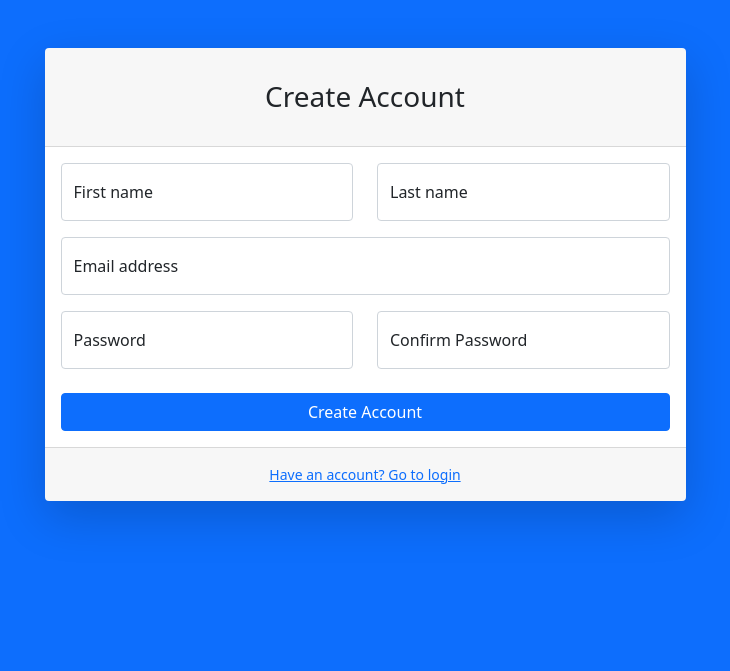
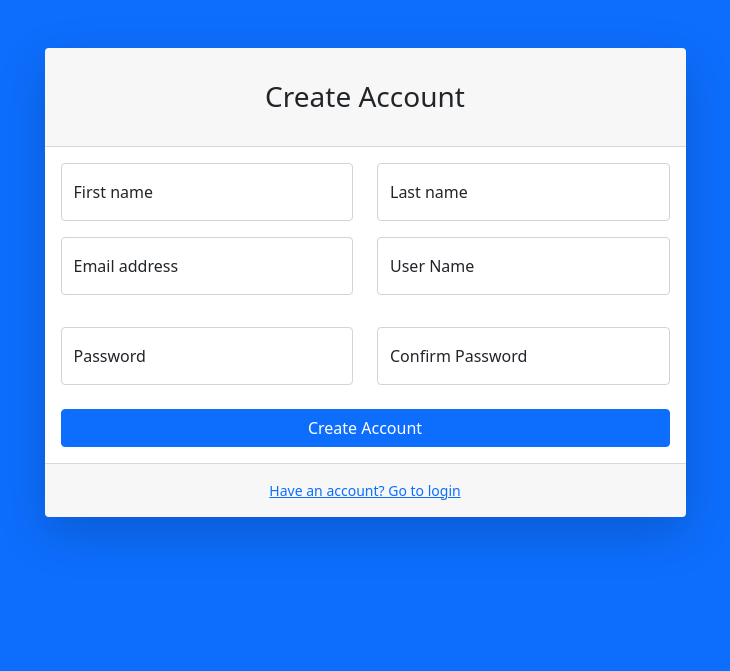
Before and after one commit to Tisha-I/Intrust, a PHP site: page /register.php in a window 1280 px wide. Shown: the top 671 px of the page, without its empty margins (275-1005 px from the left). Run offline with PHP 8.4, Linux system fonts and the light colour scheme; some libraries are stand-ins or nearby versions.

```diff
--- a/admin/allOrder.php
+++ b/admin/allOrder.php
@@ -5,7 +5,7 @@
     if(isset($_SESSION["login"])){
         include "header.php";
 
-        $query1 = "SELECT orders.id, company.name, company.email, company.phone, orders.created_at, idcard.quantity, idcard.template, orders.status  FROM orders join company on orders.company_id=company.id join idcard on orders.card_id=idcard.id;";
+        $query1 = "SELECT orders.id, company.name, company.email, company.phone, orders.created_at, idcard.quantity, idcard.template,orders.processed_at, orders.processed_by, orders.status  FROM orders join company on orders.company_id=company.id join idcard on orders.card_id=idcard.id;";
         $result1 = mysqli_query($link, $query1);
 ?>
 
--- a/admin/canceledTable.php
+++ b/admin/canceledTable.php
@@ -6,7 +6,7 @@
 
         include "header.php";
 
-        $query1 = "SELECT orders.id, company.name, company.email, company.phone, orders.created_at, idcard.quantity, idcard.template, orders.status  FROM orders join company on orders.company_id=company.id join idcard on orders.card_id=idcard.id WHERE orders.status='canceled';";
+        $query1 = "SELECT orders.id, company.name, company.email, company.phone, orders.created_at, idcard.quantity, idcard.template,orders.processed_at, orders.processed_by, orders.status  FROM orders join company on orders.company_id=company.id join idcard on orders.card_id=idcard.id WHERE orders.status='canceled';";
         $result1 = mysqli_query($link, $query1);
     ?>
 
--- a/admin/deliveredTable.php
+++ b/admin/deliveredTable.php
@@ -4,7 +4,7 @@
     include("./connection.php");
     if(isset($_SESSION["login"])){
         include "header.php";
-        $query1 = "SELECT orders.id, company.name, company.email, company.phone, orders.created_at, idcard.quantity, idcard.template, orders.status  FROM orders join company on orders.company_id=company.id join idcard on orders.card_id=idcard.id WHERE orders.status='delivered';";
+        $query1 = "SELECT orders.id, company.name, company.email, company.phone, orders.created_at, idcard.quantity, idcard.template,orders.processed_at, orders.processed_by, orders.status  FROM orders join company on orders.company_id=company.id join idcard on orders.card_id=idcard.id WHERE orders.status='delivered';";
         $result1 = mysqli_query($link, $query1);
 
 ?>
--- a/admin/index.php
+++ b/admin/index.php
@@ -65,9 +65,6 @@
                                             </div>
                                         </form>
                                     </div>
-                                    <div class="card-footer text-center py-3">
-                                        <div class="small"><a href="register.html">Need an account? Sign up!</a></div>
-                                    </div>
                                 </div>
                             </div>
                         </div>
--- a/admin/pendingTable.php
+++ b/admin/pendingTable.php
@@ -2,7 +2,7 @@
     include("./connection.php");
     session_start();
     if(isset($_SESSION["login"])){
-        $query1 = "SELECT orders.id, company.name, company.email, company.phone, orders.created_at, idcard.quantity, idcard.template, orders.status  FROM orders join company on orders.company_id=company.id join idcard on orders.card_id=idcard.id WHERE orders.status='pending';";
+        $query1 = "SELECT orders.id, company.name, company.email, company.phone, orders.created_at, idcard.quantity, idcard.template,orders.processed_at, orders.processed_by, orders.status  FROM orders join company on orders.company_id=company.id join idcard on orders.card_id=idcard.id WHERE orders.status='pending';";
         $result1 = mysqli_query($link, $query1);
         include "header.php";
   ?>
--- a/admin/register.php
+++ b/admin/register.php
@@ -1,3 +1,31 @@
+<?php
+
+    include ("./connection.php");
+
+    if (isset($_POST['submit'])) {
+        $fname = $_POST['fname'];
+        $lname = $_POST['lname'];
+        $email = $_POST['email'];
+        $username = $_POST['username'];
+        $password = $_POST['password'];
+        $repassword = $_POST['retyped_password'];
+
+        if ($password === $repassword) {
+            $reg = "INSERT INTO  user (`fname`, `lname`, `username`, `password`, `email`) VALUES('$fname', '$lname', '$username', '$password', '$email');";
+
+            $res = mysqli_query($link, $reg);
+                if($res)
+                    header('location:index.php');
+                else
+                    echo "User not registered. Please retry!";
+            }else{
+                echo "Password mismatch";
+                header('location: register.php');
+
+            }
+        }
+?>
+
 <!DOCTYPE html>
 <html lang="en">
     <head>
@@ -20,46 +48,56 @@
                                 <div class="card shadow-lg border-0 rounded-lg mt-5">
                                     <div class="card-header"><h3 class="text-center font-weight-light my-4">Create Account</h3></div>
                                     <div class="card-body">
-                                        <form>
+                                        <form method="post" action="register.php">
                                             <div class="row mb-3">
                                                 <div class="col-md-6">
                                                     <div class="form-floating mb-3 mb-md-0">
-                                                        <input class="form-control" id="inputFirstName" type="text" placeholder="Enter your first name" />
+                                                        <input class="form-control" id="inputFirstName" name="fname" type="text" placeholder="Enter your first name" />
                                                         <label for="inputFirstName">First name</label>
                                                     </div>
                                                 </div>
                                                 <div class="col-md-6">
                                                     <div class="form-floating">
-                                                        <input class="form-control" id="inputLastName" type="text" placeholder="Enter your last name" />
+                                                        <input class="form-control" name="lname" id="inputLastName" type="text" placeholder="Enter your last name" />
                                                         <label for="inputLastName">Last name</label>
                                                     </div>
                                                 </div>
                                             </div>
-                                            <div class="form-floating mb-3">
-                                                <input class="form-control" id="inputEmail" type="email" placeholder="name@example.com" />
-                                                <label for="inputEmail">Email address</label>
+                                            <div class="row mb-3">
+                                                <div class="col-md-6">
+                                                    <div class="form-floating mb-3 ">
+                                                        <input class="form-control" name="email" id="inputEmail" type="email" placeholder="name@example.com" />
+                                                        <label for="inputEmail">Email address</label>
+                                                    </div>
+                                                </div>
+                                                <div class="col-md-6">
+                                                    <div class="form-floating">
+                                                        <input class="form-control" name="username" id="unsername" type="text" placeholder="" />
+                                                        <label for="unsername">User Name</label>
+                                                    </div>
+                                                </div>
                                             </div>
                                             <div class="row mb-3">
                                                 <div class="col-md-6">
                                                     <div class="form-floating mb-3 mb-md-0">
-                                                        <input class="form-control" id="inputPassword" type="password" placeholder="Create a password" />
+                                                        <input class="form-control" name="password" id="inputPassword" type="password" placeholder="Create a password" />
                                                         <label for="inputPassword">Password</label>
                                                     </div>
                                                 </div>
                                                 <div class="col-md-6">
                                                     <div class="form-floating mb-3 mb-md-0">
-                                                        <input class="form-control" id="inputPasswordConfirm" type="password" placeholder="Confirm password" />
+                                                        <input class="form-control" name="retyped_password" id="inputPasswordConfirm" type="password" placeholder="Confirm password" />
                                                         <label for="inputPasswordConfirm">Confirm Password</label>
                                                     </div>
                                                 </div>
                                             </div>
                                             <div class="mt-4 mb-0">
-                                                <div class="d-grid"><a class="btn btn-primary btn-block" href="login.html">Create Account</a></div>
+                                                <div class="d-grid"><button class="btn btn-primary btn-block" href="register.php" name="submit">Create Account</button  ></div>
                                             </div>
                                         </form>
                                     </div>
                                     <div class="card-footer text-center py-3">
-                                        <div class="small"><a href="login.html">Have an account? Go to login</a></div>
+                                        <div class="small"><a href="index.php">Have an account? Go to login</a></div>
                                     </div>
                                 </div>
                             </div>
```
Also changed, not shown: admin/tables.php (+12 -6 lines).
